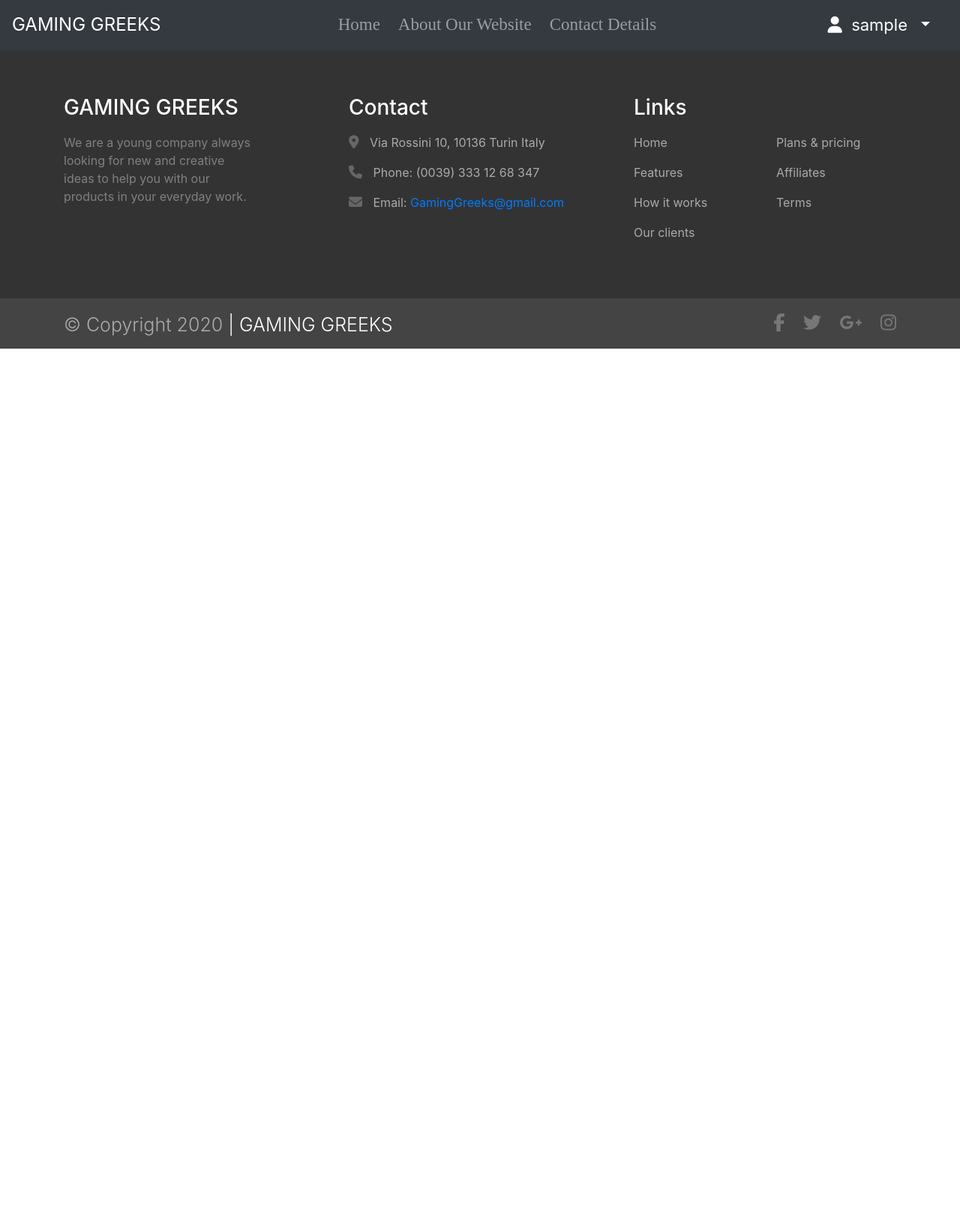
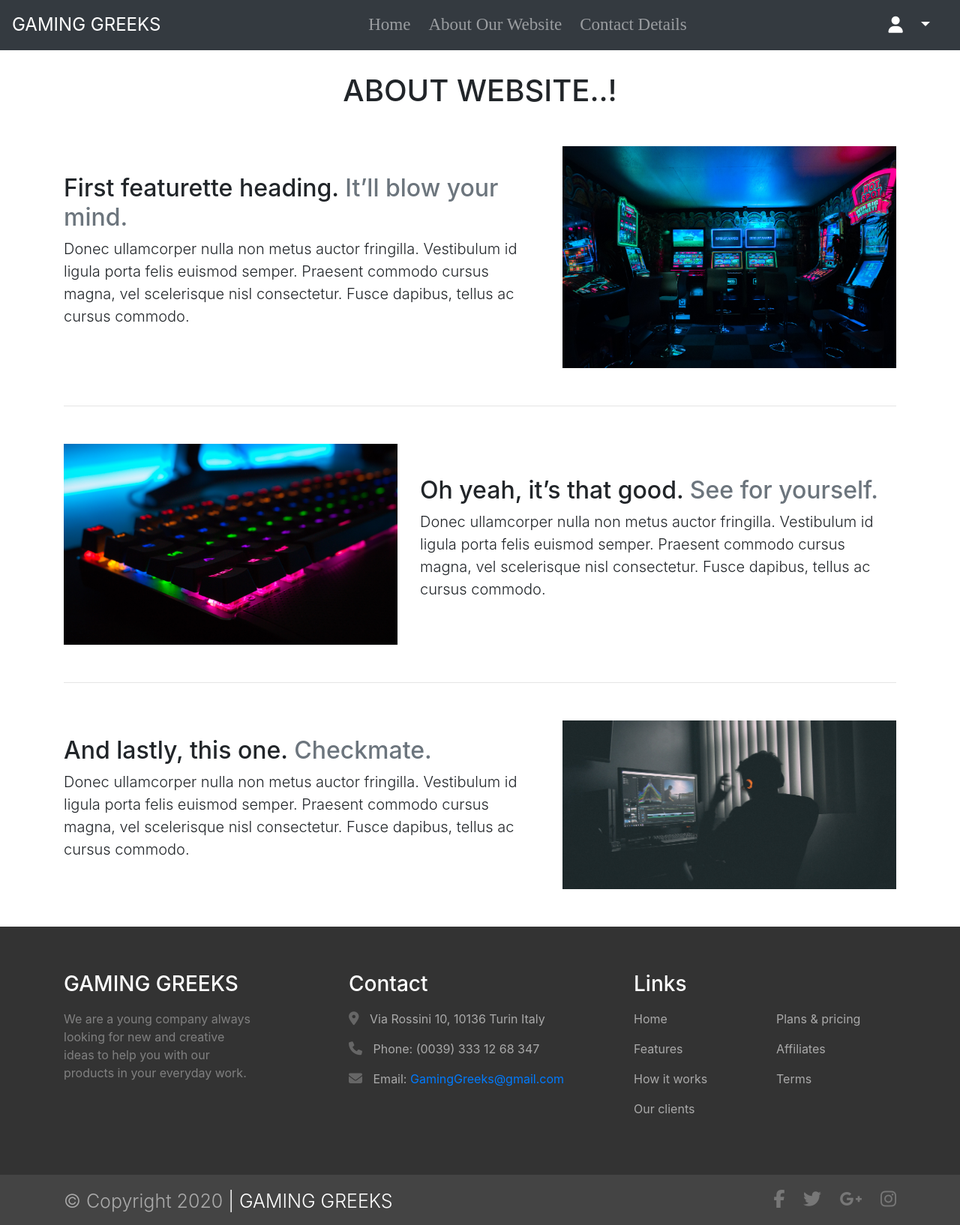
Before and after one commit to VarunS1996/gaming-greeks, a PHP site: page /About.php in a window 1280 px wide. Shown: the whole page at 75% size. Before the commit the page ends 465 px from the top, so only its background shows below. Run offline with PHP 8.4, Linux system fonts and the light colour scheme; the visitor is signed in with stand-in values (Sample User, id 1); some libraries are stand-ins or nearby versions.

Commit message:
Add files via upload

```diff
--- a/website/About.php
+++ b/website/About.php
@@ -1,4 +1,4 @@
-<?php
+<!-- <?php
 
     session_start();
 
@@ -6,7 +6,7 @@
     {
         header('location:Login.php');
     }
-?>
+?> -->
 <!doctype html>
 <html lang="en">
 
@@ -33,7 +33,74 @@
         ?>
     </header>
 
+    <h1 style="display:flex;justify-content:center; margin-top:30px;">ABOUT WEBSITE..!</h1>
 
+     <!-- START THE FEATURETTES -->
+
+     <div class="container">
+        <div class="row featurette d-flex justify-content-center align-items-center">
+            <div class="col-md-7">
+                <h2 class="featurette-heading">First featurette heading. <span class="text-muted">It’ll blow your
+                        mind.</span></h2>
+                <p class="lead">Donec ullamcorper nulla non metus auctor fringilla. Vestibulum id ligula porta felis
+                    euismod semper. Praesent commodo cursus magna, vel scelerisque nisl consectetur. Fusce dapibus,
+                    tellus ac cursus commodo.</p>
+            </div>
+            <div class="col-md-5">
+                <img class="bd-placeholder-img bd-placeholder-img-lg featurette-image img-fluid mx-auto" width="500"
+                    height="500" src="images/carl-raw-m3hn2Kn5Bns-unsplash.jpg" preserveAspectRatio="xMidYMid slice"
+                    focusable="false" role="img" aria-label="Placeholder: 500x500">
+                    <title>Placeholder</title>
+                    <!-- <rect width="100%" height="100%" fill="#eee"></rect><text x="50%" y="50%" fill="#aaa"
+                        dy=".3em">500x500</text> -->
+                </svg>
+            </div>
+        </div>
+
+        <hr class="featurette-divider">
+
+        <div class="row featurette d-flex justify-content-center align-items-center">
+            <div class="col-md-7 order-md-2">
+                <h2 class="featurette-heading">Oh yeah, it’s that good. <span class="text-muted">See for
+                        yourself.</span></h2>
+                <p class="lead">Donec ullamcorper nulla non metus auctor fringilla. Vestibulum id ligula porta felis
+                    euismod semper. Praesent commodo cursus magna, vel scelerisque nisl consectetur. Fusce dapibus,
+                    tellus ac cursus commodo.</p>
+            </div>
+            <div class="col-md-5 order-md-1">
+                <img class="bd-placeholder-img bd-placeholder-img-lg featurette-image img-fluid mx-auto" width="500"
+                    height="500" src="images/mateo-vrbnjak-nCU4yq5xDEQ-unsplash.jpg" preserveAspectRatio="xMidYMid slice"
+                    focusable="false" role="img" aria-label="Placeholder: 500x500">
+                    <title>Placeholder</title>
+                    <!-- <rect width="100%" height="100%" fill="#eee"></rect><text x="50%" y="50%" fill="#aaa"
+                        dy=".3em">500x500</text> -->
+
+            </div>
+        </div>
+
+        <hr class="featurette-divider">
+
+        <div class="row featurette d-flex justify-content-center align-items-center">
+            <div class="col-md-7">
+                <h2 class="featurette-heading">And lastly, this one. <span class="text-muted">Checkmate.</span></h2>
+                <p class="lead">Donec ullamcorper nulla non metus auctor fringilla. Vestibulum id ligula porta felis
+                    euismod semper. Praesent commodo cursus magna, vel scelerisque nisl consectetur. Fusce dapibus,
+                    tellus ac cursus commodo.</p>
+            </div>
+            <div class="col-md-5">
+                <img class="bd-placeholder-img bd-placeholder-img-lg featurette-image img-fluid mx-auto" width="500"
+                    height="500" src="images/mark-cruz-VW2oU66mwbc-unsplash.jpg" preserveAspectRatio="xMidYMid slice"
+                    focusable="false" role="img" aria-label="Placeholder: 500x500">
+                    <title>Placeholder</title>
+                    <!-- <rect width="100%" height="100%" fill="#eee"></rect><text x="50%" y="50%" fill="#aaa"
+                        dy=".3em">500x500</text> -->
+
+            </div>
+        </div>
+    </div>
+
+
+    <!-- /END THE FEATURETTES -->
 
     <!-- footer -->
     <footer>
--- a/website/partials/_nav.php
+++ b/website/partials/_nav.php
@@ -22,7 +22,9 @@
         </ul>
         <div class="dropdown mr-4 " id="user">
             <a href="#" class="dropdown-toggle text-decoration-none" data-toggle="dropdown"><i class="fa fa-user"
-                    aria-hidden="true"></i>&nbsp;&nbsp;<?php  echo $_SESSION['username'];?>&nbsp;&nbsp;</a>
+                    aria-hidden="true"></i>&nbsp;&nbsp;
+                    <!-- <?php  echo $_SESSION['username'];?>&nbsp;&nbsp; -->
+                    </a>
             <div class="dropdown-menu ">
                 <a class="dropdown-item" href="Logout.php"><span><button class="btn btn-danger btn-lg">Log Out</button></span></a>
             </div>
```
Also changed, not shown: website/Contactus.php (+8 -8 lines).
